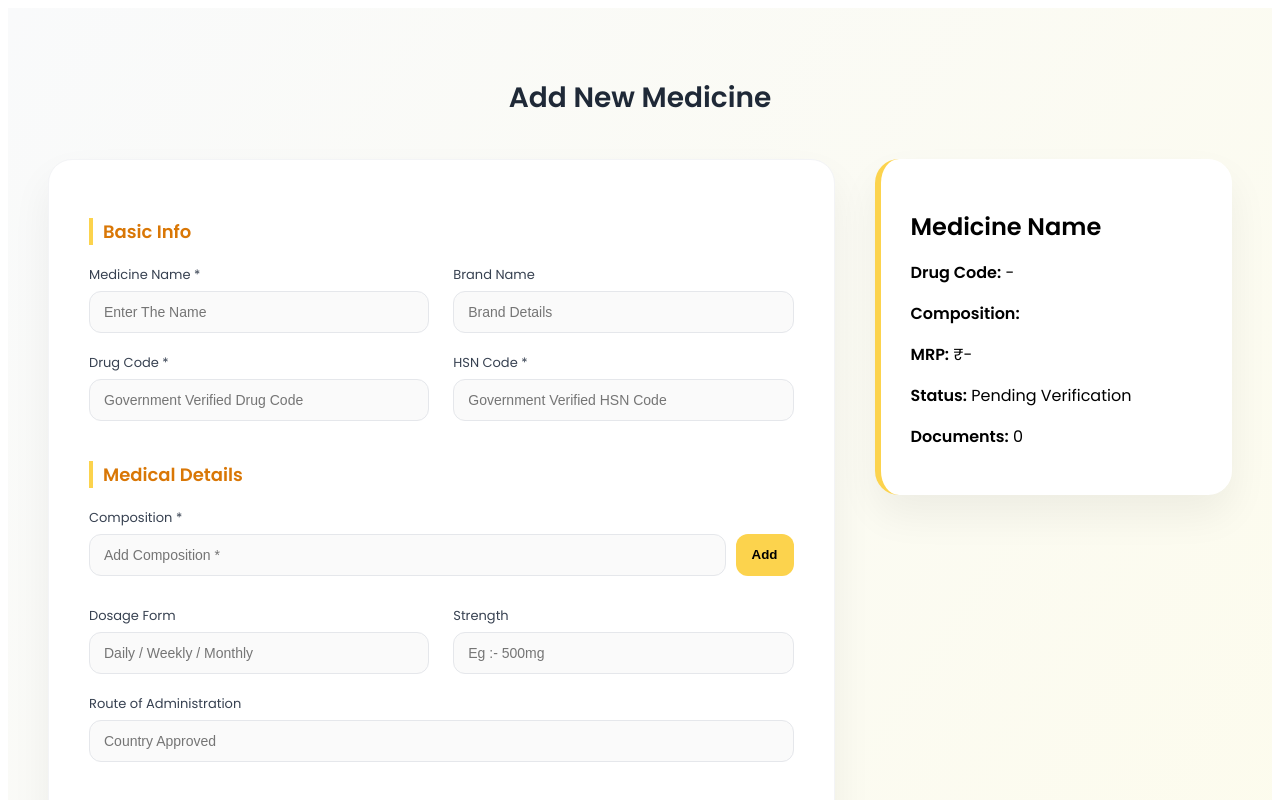
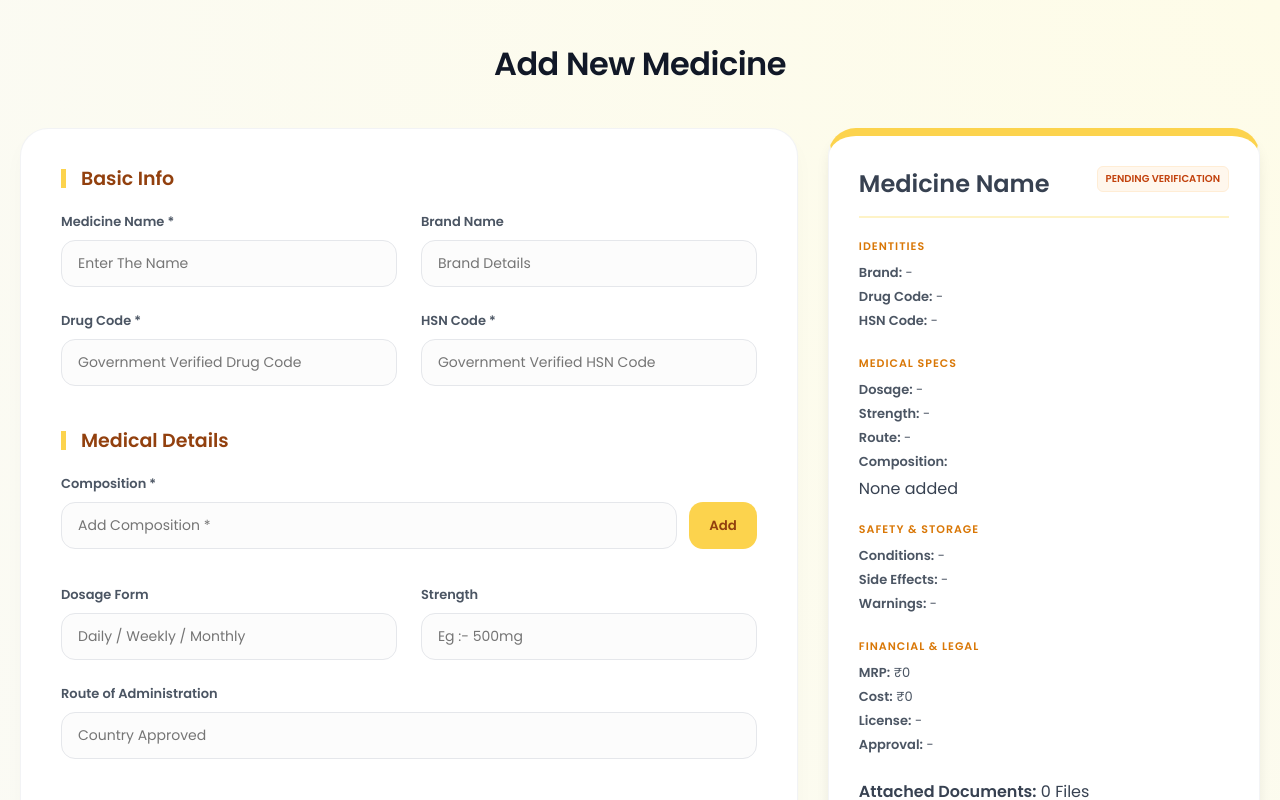
Before and after one commit to KejDhruv-Pharbit/Pharbit, a React (Vite) app in the folder Frontend/: page /Form in a window 1280 px wide. Shown: the top 800 px of the page. Built offline with nearby package versions, Linux system fonts and the light colour scheme.

Commit message:
Form Changes

```diff
--- a/Frontend/src/Components/MedicalForm.jsx
+++ b/Frontend/src/Components/MedicalForm.jsx
@@ -1,10 +1,7 @@
 import { useState } from "react";
 import "../Styles/Components/MedicalForm.css"
 
-/**
- * ArrayInput Component
- * Defined outside to prevent re-mounting on every keystroke.
- */
+const url = import.meta.env.VITE_API_URL;
 const ArrayInput = ({ label, field, temp, setTemp, form, addItem, removeItem }) => (
   <div className="array-box">
     <label>{label}</label>
@@ -132,7 +129,7 @@ export default function MedicalForm() {
         fd.append("medicineDocuments", file);
       });
 
-      await fetch("/addMeds", {
+      await fetch(`${url}/addMeds`, {
         method: "POST",
         body: fd,
         credentials: "include"
@@ -300,18 +297,62 @@ export default function MedicalForm() {
 
    <div className="medicine-preview">
   <div className="preview-card">
+    <div className="preview-header">
       <h2>{form.name || "Medicine Name"}</h2>
+      <span className="status-badge">Pending Verification</span>
+    </div>
+
+    <div className="preview-section">
+      <h4>Identities</h4>
+      <p><b>Brand:</b> {form.brand_name || "-"}</p>
       <p><b>Drug Code:</b> {form.drug_code || "-"}</p>
-            <p><b>Composition:</b></p>
-            {form.composition.map((c, i) => (
+      <p><b>HSN Code:</b> {form.hsn_code || "-"}</p>
+    </div>
+
+    <div className="preview-section">
+      <h4>Medical Specs</h4>
+      <p><b>Dosage:</b> {form.dosage_form || "-"}</p>
+      <p><b>Strength:</b> {form.strength || "-"}</p>
+      <p><b>Route:</b> {form.route_of_administration || "-"}</p>
+
+      <p className="margin-top"><b>Composition:</b></p>
+      <div className="preview-pills">
+        {form.composition.length > 0 ? (
+          form.composition.map((c, i) => (
             <span key={i} className="preview-pill">{c}</span>
-            ))}
-            <p><b>MRP:</b> ₹{form.mrp || "-"}</p>
-            <p><b>Status:</b> Pending Verification</p>
-            <p><b>Documents:</b> {documents.length}</p>
+          ))
+        ) : <span className="text-muted">None added</span>}
+      </div>
+    </div>
+
+    <div className="preview-section">
+      <h4>Safety & Storage</h4>
+      <p><b>Conditions:</b> {form.storage_conditions.join(", ") || "-"}</p>
+      <p><b>Side Effects:</b> {form.side_effects.join(", ") || "-"}</p>
+      <p><b>Warnings:</b> {form.warnings.join(", ") || "-"}</p>
+    </div>
+
+    <div className="preview-section">
+      <h4>Financial & Legal</h4>
+      <div className="preview-grid">
+        <p><b>MRP:</b> ₹{form.mrp || "0"}</p>
+        <p><b>Cost:</b> ₹{form.cost_price || "0"}</p>
+      </div>
+      <p><b>License:</b> {form.manufacturing_license || "-"}</p>
+      <p><b>Approval:</b> {form.approval_number || "-"}</p>
+    </div>
+
+    <div className="preview-footer">
+      <p><b>Attached Documents:</b> {documents.length} Files</p>
     </div>
   </div>
 </div>
+      </div>
+
+
+
+     {/* Modal Content */}
+
       {showReview && (
         <div className="review-modal">
           <div className="modal">
@@ -383,6 +424,10 @@ export default function MedicalForm() {
           </div>
         </div>
       )}
+
+
+
+
     </div>
   );
 }
--- a/Frontend/src/Styles/Components/MedicalForm.css
+++ b/Frontend/src/Styles/Components/MedicalForm.css
@@ -1,74 +1,72 @@
-/* ================= PAGE ================= */
+/* ================= GLOBAL & RESET ================= */
+* {
+  margin: 0;
+  padding: 0;
+  box-sizing: border-box;
+  font-family: "Poppins", "Segoe UI", sans-serif;
+}
 
 .medicine-page {
   min-height: 100vh;
-  background: linear-gradient(to bottom right, #f9fafb, #fefce8);
-  padding: 50px 40px;
-  font-family: "Poppins", sans-serif;
+  /* Soft radial gradient for a high-end feel */
+  background: radial-gradient(circle at top right, #fefce8, #f9fafb);
+  padding: 40px 20px;
+  color: #374151;
 }
 
 .medicine-page h1 {
   text-align: center;
   margin-bottom: 40px;
-  font-size: 28px;
-  font-weight: 600;
-  color: #1f2937;
+  font-size: 32px;
+  font-weight: 700;
+  color: #111827;
+  letter-spacing: -0.5px;
 }
 
-
 /* ================= LAYOUT ================= */
-
 .medicine-layout {
   display: grid;
-  grid-template-columns: 2.2fr 1fr;
-  gap: 40px;
-  max-width: 1400px;
+  grid-template-columns: 1.8fr 1fr;
+  gap: 30px;
+  max-width: 1300px;
   margin: auto;
 }
 
-
-/* ================= FORM CARD ================= */
-
+/* ================= FORM CARD & SECTIONS ================= */
 .medicine-form {
-  background: white;
-  border-radius: 24px;
+  background: #ffffff;
+  border-radius: 28px;
   padding: 40px;
-  box-shadow: 0 20px 40px rgba(0,0,0,0.06);
-  border: 1px solid #f3f4f6;
+  box-shadow: 0 10px 25px -5px rgba(0, 0, 0, 0.04), 0 8px 10px -6px rgba(0, 0, 0, 0.04);
+  border: 1px solid rgba(229, 231, 235, 0.5);
 }
 
-
-/* ================= SECTION ================= */
-
 section {
-  margin-bottom: 40px;
+  margin-bottom: 45px;
 }
 
 section h3 {
-  font-size: 18px;
+  font-size: 19px;
   font-weight: 600;
-  margin-bottom: 20px;
-  color: #d97706;
-  border-left: 4px solid #fcd34d;
-  padding-left: 10px;
+  margin-bottom: 24px;
+  color: #92400e;
+  border-left: 5px solid #fcd34d;
+  padding-left: 15px;
+  line-height: 1;
 }
 
-
 /* ================= GRID STRUCTURE ================= */
-
 .form-grid {
   display: grid;
   grid-template-columns: 1fr 1fr;
-  gap: 20px 24px;
+  gap: 24px;
 }
 
 .full-width {
   grid-column: span 2;
 }
 
-
-/* ================= FIELD ================= */
-
+/* ================= FIELD STYLING ================= */
 .field {
   display: flex;
   flex-direction: column;
@@ -76,37 +74,32 @@ section h3 {
 
 .field label {
   font-size: 13px;
-  font-weight: 500;
-  margin-bottom: 6px;
-  color: #374151;
+  font-weight: 600;
+  margin-bottom: 8px;
+  color: #4b5563;
 }
 
 .field input,
 .field textarea {
-  padding: 12px 14px;
-  border-radius: 12px;
+  width: 100%;
+  padding: 12px 16px;
+  border-radius: 14px;
   border: 1px solid #e5e7eb;
   font-size: 14px;
-  transition: all 0.2s ease;
-  background: #fafafa;
-}
-
-.field textarea {
-  resize: vertical;
-  min-height: 80px;
+  transition: all 0.2s cubic-bezier(0.4, 0, 0.2, 1);
+  background: #fcfcfc;
+  color: #1f2937;
 }
 
 .field input:focus,
 .field textarea:focus {
   outline: none;
   background: white;
-  border-color: #fcd34d;
-  box-shadow: 0 0 0 3px rgba(252, 211, 77, 0.25);
+  border-color: #fbbf24;
+  box-shadow: 0 0 0 4px rgba(251, 191, 36, 0.15);
 }
 
-
-/* ================= ARRAY INPUT ================= */
-
+/* ================= ARRAY INPUT & TAGS ================= */
 .array-box {
   display: flex;
   flex-direction: column;
@@ -114,7 +107,7 @@ section h3 {
 
 .array-row {
   display: flex;
-  gap: 10px;
+  gap: 12px;
 }
 
 .array-row input {
@@ -122,116 +115,147 @@ section h3 {
 }
 
 .array-row button {
-  padding: 10px 16px;
-  border-radius: 12px;
+  padding: 0 20px;
+  border-radius: 14px;
   border: none;
   background: #fcd34d;
+  color: #92400e;
   font-weight: 600;
   cursor: pointer;
-  transition: 0.2s;
+  transition: all 0.2s;
 }
 
 .array-row button:hover {
   background: #fbbf24;
+  transform: translateY(-1px);
 }
 
-
-/* ================= TAGS ================= */
-
 .tags {
-  margin-top: 10px;
+  margin-top: 12px;
   display: flex;
   flex-wrap: wrap;
   gap: 8px;
 }
 
 .tag {
-  background: #fef3c7;
-  padding: 6px 12px;
-  border-radius: 100px;
-  font-size: 12px;
-  display: flex;
+  background: #fffbeb;
+  padding: 6px 14px;
+  border-radius: 12px;
+  font-size: 13px;
+  font-weight: 500;
+  color: #92400e;
+  display: inline-flex;
   align-items: center;
-  gap: 6px;
-  border: 1px solid #fde68a;
+  gap: 8px;
+  border: 1px solid #fef3c7;
 }
 
 .tag button {
   border: none;
   background: none;
+  color: #f59e0b;
+  font-size: 18px;
   cursor: pointer;
-  font-weight: bold;
-  color: #92400e;
+  line-height: 1;
 }
 
+.tag button:hover {
+  color: #dc2626;
+}
 
 /* ================= REVIEW BUTTON ================= */
-
 .review-btn {
   width: 100%;
   padding: 16px;
   border-radius: 100px;
   border: 2px solid #fcd34d;
-  background: rgba(252, 211, 77, 0.15);
+  background: rgba(252, 211, 77, 0.1);
+  color: #92400e;
   font-weight: 600;
+  font-size: 16px;
   cursor: pointer;
-  transition: 0.2s ease;
+  transition: all 0.3s ease;
   margin-top: 10px;
 }
 
 .review-btn:hover {
-  background: #fef3c7;
+  background: #fcd34d;
+  box-shadow: 0 10px 15px -3px rgba(252, 211, 77, 0.4);
 }
 
-
 /* ================= PREVIEW PANEL ================= */
-
 .medicine-preview {
   position: sticky;
-  top: 40px;
-  height: fit-content;
+  top: 30px;
+  height: max-content;
 }
 
 .preview-card {
   background: white;
-  border-radius: 24px;
+  border-radius: 28px;
   padding: 30px;
-  box-shadow: 0 20px 40px rgba(0,0,0,0.06);
-  border-left: 6px solid #fcd34d;
+  box-shadow: 0 10px 15px -3px rgba(0, 0, 0, 0.1);
+  border: 1px solid #f3f4f6;
+  border-top: 8px solid #fcd34d;
+  display: flex;
+  flex-direction: column;
+  gap: 20px;
 }
 
-.preview-card h2 {
-  margin-bottom: 15px;
+.preview-header {
+  display: flex;
+  justify-content: space-between;
+  align-items: flex-start;
+  border-bottom: 2px solid #fef3c7;
+  padding-bottom: 15px;
+}
+
+.status-badge {
+  background: #fff7ed;
+  color: #c2410c;
+  font-size: 10px;
+  font-weight: 700;
+  padding: 4px 8px;
+  border-radius: 6px;
+  text-transform: uppercase;
+  border: 1px solid #ffedd5;
+}
+
+.preview-section h4 {
+  font-size: 11px;
+  text-transform: uppercase;
+  letter-spacing: 1px;
+  color: #d97706;
+  margin-bottom: 8px;
+}
+
+.preview-section p {
+  font-size: 13px;
+  margin-bottom: 4px;
+  color: #4b5563;
 }
 
 .preview-pill {
   display: inline-block;
   background: #fef3c7;
-  padding: 6px 12px;
+  padding: 4px 10px;
   border-radius: 100px;
-  font-size: 12px;
-  margin: 4px 6px 0 0;
+  font-size: 11px;
+  margin: 4px 4px 0 0;
+  color: #92400e;
 }
 
-
-/* ================= BETTER REVIEW MODAL ================= */
-
+/* ================= REVIEW MODAL ================= */
 .review-modal {
   position: fixed;
   inset: 0;
-  background: rgba(15, 23, 42, 0.6); /* Deeper slate overlay */
+  background: rgba(15, 23, 42, 0.6);
   backdrop-filter: blur(8px);
   display: flex;
   align-items: center;
   justify-content: center;
   z-index: 2000;
   padding: 20px;
-  animation: fadeIn 0.3s ease-out;
-}
-
-@keyframes fadeIn {
-  from { opacity: 0; }
-  to { opacity: 1; }
 }
 
 .modal {
@@ -239,7 +263,6 @@ section h3 {
   width: 750px;
   max-width: 100%;
   max-height: 90vh;
-  padding: 0; /* Let padding be handled by inner elements */
   border-radius: 32px;
   box-shadow: 0 30px 100px rgba(0,0,0,0.25);
   display: flex;
@@ -253,24 +276,12 @@ section h3 {
   to { transform: translateY(0); opacity: 1; }
 }
 
-/* Modal Header */
 .modal-header {
-  padding: 30px 40px;
+  padding: 25px 40px;
   background: linear-gradient(to right, #fff9e6, #ffffff);
   border-bottom: 1px solid #f3f4f6;
-  display: flex;
-  justify-content: space-between;
-  align-items: center;
 }
 
-.modal-header h2 {
-  font-size: 24px;
-  color: #1e293b;
-  letter-spacing: -0.5px;
-  margin: 0;
-}
-
-/* Modal Scrollable Content */
 .modal-body {
   padding: 30px 40px;
   overflow-y: auto;
@@ -278,11 +289,10 @@ section h3 {
   background: #fafafa;
 }
 
-/* Organized Grid for Data */
 .review-grid {
   display: grid;
   grid-template-columns: 1fr 1fr;
-  gap: 30px;
+  gap: 24px;
 }
 
 .review-section {
@@ -290,20 +300,8 @@ section h3 {
   padding: 20px;
   border-radius: 20px;
   border: 1px solid #f1f5f9;
-  box-shadow: 0 4px 6px rgba(0,0,0,0.02);
 }
 
-.review-section h4 {
-  font-size: 12px;
-  text-transform: uppercase;
-  color: #d97706; /* Your yellow theme */
-  letter-spacing: 1.5px;
-  margin-bottom: 15px;
-  border-bottom: 1px solid #fef3c7;
-  padding-bottom: 8px;
-}
-
-/* Key-Value Pair Styling */
 .data-row {
   display: flex;
   justify-content: space-between;
@@ -311,35 +309,17 @@ section h3 {
   font-size: 14px;
 }
 
-.data-row .label {
-  color: #64748b;
-  font-weight: 500;
-}
-
-.data-row .value {
-  color: #1e293b;
-  font-weight: 600;
-  text-align: right;
-  max-width: 60%;
-}
-
-/* Pill styling for arrays in modal */
-.modal-pills {
-  display: flex;
-  flex-wrap: wrap;
-  gap: 6px;
-  justify-content: flex-end;
-}
+.data-row .label { color: #64748b; font-weight: 500; }
+.data-row .value { color: #1e293b; font-weight: 600; text-align: right; }
 
 .modal-pill {
   background: #f1f5f9;
-  padding: 4px 10px;
+  padding: 2px 8px;
   border-radius: 6px;
   font-size: 12px;
-  color: #475569;
+  margin-left: 4px;
 }
 
-/* Footer Actions */
 .modal-actions {
   padding: 25px 40px;
   background: white;
@@ -350,54 +330,24 @@ section h3 {
 
 .modal-actions button {
   flex: 1;
-  padding: 16px;
+  padding: 14px;
   border-radius: 100px;
-  border: none;
   font-weight: 600;
-  font-size: 15px;
   cursor: pointer;
-  transition: all 0.3s ease;
+  transition: all 0.2s;
 }
 
-.cancel-btn {
-  background: #f1f5f9;
-  color: #64748b;
+.cancel-btn { background: #f1f5f9; border: none; color: #64748b; }
+.confirm-btn { background: #fcd34d; border: none; color: #92400e; }
+
+/* ================= RESPONSIVE ================= */
+@media (max-width: 1024px) {
+  .medicine-layout { grid-template-columns: 1fr; }
+  .medicine-preview { position: static; margin-top: 30px; }
 }
 
-.cancel-btn:hover {
-  background: #e2e8f0;
+@media (max-width: 640px) {
+  .form-grid, .review-grid { grid-template-columns: 1fr; }
+  .full-width { grid-column: span 1; }
+  .medicine-form { padding: 25px; }
 }
-
-.confirm-btn {
-  background: #fcd34d;
-  color: #92400e;
-  box-shadow: 0 10px 20px rgba(252, 211, 77, 0.3);
-}
-
-.confirm-btn:hover {
-  background: #fbbf24;
-  transform: translateY(-2px);
-}
-
-
-/* ================= RESPONSIVE ================= */
-
-@media (max-width: 1000px) {
-
-  .medicine-layout {
-    grid-template-columns: 1fr;
-  }
-
-  .medicine-preview {
-    position: relative;
-    margin-top: 30px;
-  }
-
-  .form-grid {
-    grid-template-columns: 1fr;
-  }
-
-  .full-width {
-    grid-column: span 1;
-  }
-}
```
Lines whose indentation alone changed are shown as unchanged.
